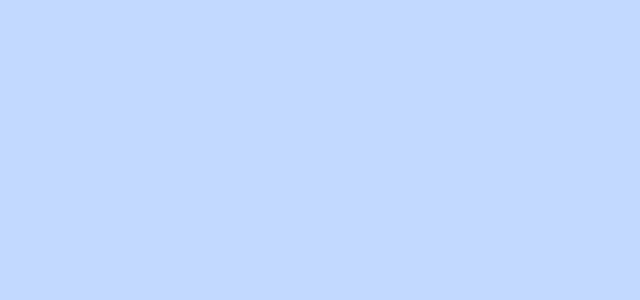
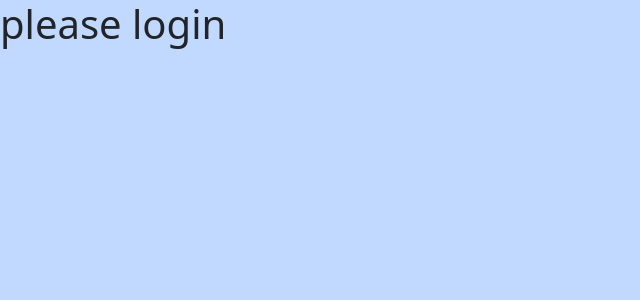
Before and after one commit to SandeepKonar/passwordmanager, a React (Vite) app in the folder frontend/passwordmanager/: page /Home in a window 1280 px wide. Before the commit this address had no page. Shown: the top 300 px of the page, without its empty margins (0-640 px from the left). Built offline with nearby package versions, Linux system fonts and the light colour scheme.

Commit message:
added redux store to handle global states

```diff
--- a/frontend/passwordmanager/package.json
+++ b/frontend/passwordmanager/package.json
@@ -10,9 +10,11 @@
     "preview": "vite preview"
   },
   "dependencies": {
+    "@reduxjs/toolkit": "^2.0.1",
     "axios": "^1.6.5",
     "react": "^18.2.0",
     "react-dom": "^18.2.0",
+    "react-redux": "^9.1.0",
     "react-router-dom": "^6.21.2"
   },
   "devDependencies": {
--- a/frontend/passwordmanager/src/component/App.jsx
+++ b/frontend/passwordmanager/src/component/App.jsx
@@ -1,16 +1,18 @@
 import React from 'react';
-import {BrowserRouter, Route,Routes} from 'react-router-dom';
+import { BrowserRouter, Route, Routes } from 'react-router-dom';
 import Login from './Login';
 import SignUp from './SignUp';
 import Welcome from './Welcome';
+import Home from './Home';
 
 function App() {
     return <BrowserRouter>
         <div className="app-container">
             <Routes>
-                <Route path="/" element= {<Welcome/>}/>
-                <Route path="/SignUpPage" element= {<SignUp />}/>
-                <Route path="/LoginPage" element= {<Login />}/>
+                <Route path="/" element={<Welcome />} />
+                <Route path="/SignUpPage" element={<SignUp />} />
+                <Route path="/LoginPage" element={<Login />} />
+                <Route path="/Home" element={<Home />} />
             </Routes>
         </div>
     </BrowserRouter>
--- /dev/null
+++ b/frontend/passwordmanager/src/component/Home.jsx
@@ -0,0 +1,11 @@
+import React from "react";
+import { useSelector } from "react-redux";
+
+
+export default () => {
+    const user = useSelector(store => store.user);
+    console.dir(user);
+    return (<>
+        <h1>{user.username || 'please login'}</h1>
+    </>);
+}
--- a/frontend/passwordmanager/src/component/Input.jsx
+++ b/frontend/passwordmanager/src/component/Input.jsx
@@ -10,8 +10,8 @@ const Input = (props) => {
             placeholder={props.placeholder}
             onChange={props.onChange}
             disabled={props.disabled}
+            required
         />
-        {props.error && props.value === '' && <p className="error">{props.name} can't be empty!</p>}
     </div>
 };
 
--- a/frontend/passwordmanager/src/component/Login.jsx
+++ b/frontend/passwordmanager/src/component/Login.jsx
@@ -1,8 +1,13 @@
 import React, { useState } from "react";
 import { webClient } from "../scripts/config";
-import {Input} from "./Input";
+import { Input } from "./Input";
+import { useDispatch } from 'react-redux';
+import { login } from "../redux/slices/userSlice";
+import { useNavigate } from 'react-router-dom';
 
 function Login() {
+    const dispatch = useDispatch();
+    const navigate = useNavigate();
     const [inputs, setInputs] = useState({
         "username": "",
         "password": ""
@@ -12,10 +17,12 @@ function Login() {
 
     const validateUser = () => {
         webClient.post('/user/authenticate', inputs).then(response => {
-            alert("success - user found");
+            console.log(`${inputs.username} logged In`);
+            dispatch(login(response.data));
+            navigate('/Home');
         }).catch(error => {
             console.log(error);
-            alert('error ' + error.response.data.message);
+            setError(true);
         });
     };
 
@@ -23,19 +30,13 @@ function Login() {
         event.preventDefault();
         const username = inputs.username;
         const password = inputs.password;
-        if(username.trim() === "")
-            setError(true);
-        else if(password.trim() === "")
-            setError(true);
-        else {
-            const res = validateUser();
-            console.log(res);
-        }
+        const res = validateUser();
+        console.log(res);
+
     };
 
     const onChange = (event) => {
-        setInputs({...inputs, [event.target.name]: event.target.value});
-        console.log(inputs[event.target.name]);
+        setInputs({ ...inputs, [event.target.name]: event.target.value });
     }
 
     return (
@@ -48,15 +49,16 @@ function Login() {
                     <form className="login-form" onSubmit={handleSubmit} method="POST">
                         <Input
                             id="input1" type="text" name="username" placeholder="username" value={inputs.username}
-                            onChange={onChange} disabled={false} error={error}
+                            onChange={onChange} disabled={false}
                         ></Input>
                         <Input
                             id="input2" type="password" name="password" placeholder="password" value={inputs.password}
-                            onChange={onChange} disabled={false} error={error}
+                            onChange={onChange} disabled={false}
                         ></Input>
-                        <input type="submit" className="login-button"/>
+                        <input type="submit" className="login-button" />
                     </form>
-                    <a href="#">Signup</a>
+                    {error && <span class='text-danger'>Invalid credentials. Login failed</span>}
+                    <a href="/SignUpPage">Signup</a>
                 </div>
             </div>
         </>
--- a/frontend/passwordmanager/src/index.jsx
+++ b/frontend/passwordmanager/src/index.jsx
@@ -1,10 +1,14 @@
 import React from 'react';
 import ReactDOM from 'react-dom/client';
 import App from './component/App';
+import { Provider } from 'react-redux';
+import { store } from './redux/store';
 
 const root = ReactDOM.createRoot(document.getElementById('root'));
 root.render(
     <React.StrictMode>
-        <App />
+        <Provider store={store}>
+            <App />
+        </Provider>
     </React.StrictMode>
 );
--- /dev/null
+++ b/frontend/passwordmanager/src/redux/slices/userSlice.js
@@ -0,0 +1,18 @@
+import { createSlice } from "@reduxjs/toolkit";
+
+const initialStateValue = {};
+
+const userSlice = createSlice({
+    name: 'User',
+    initialState: initialStateValue,
+    reducers: {
+        login: (state, action) => {
+            return action.payload;
+        },
+        logout: (state, action) => {
+            return initialStateValue;
+        }
+    }
+})
+export const {login, logout} = userSlice.actions;
+export default userSlice.reducer;
--- /dev/null
+++ b/frontend/passwordmanager/src/redux/store.js
@@ -0,0 +1,8 @@
+import {configureStore} from '@reduxjs/toolkit';
+import userReducer from './slices/userSlice';
+
+export const store = configureStore({
+    reducer: {
+        user: userReducer
+    }
+});
```
Also changed, not shown: 1 other file (tests, documents, lock files or other folders).
